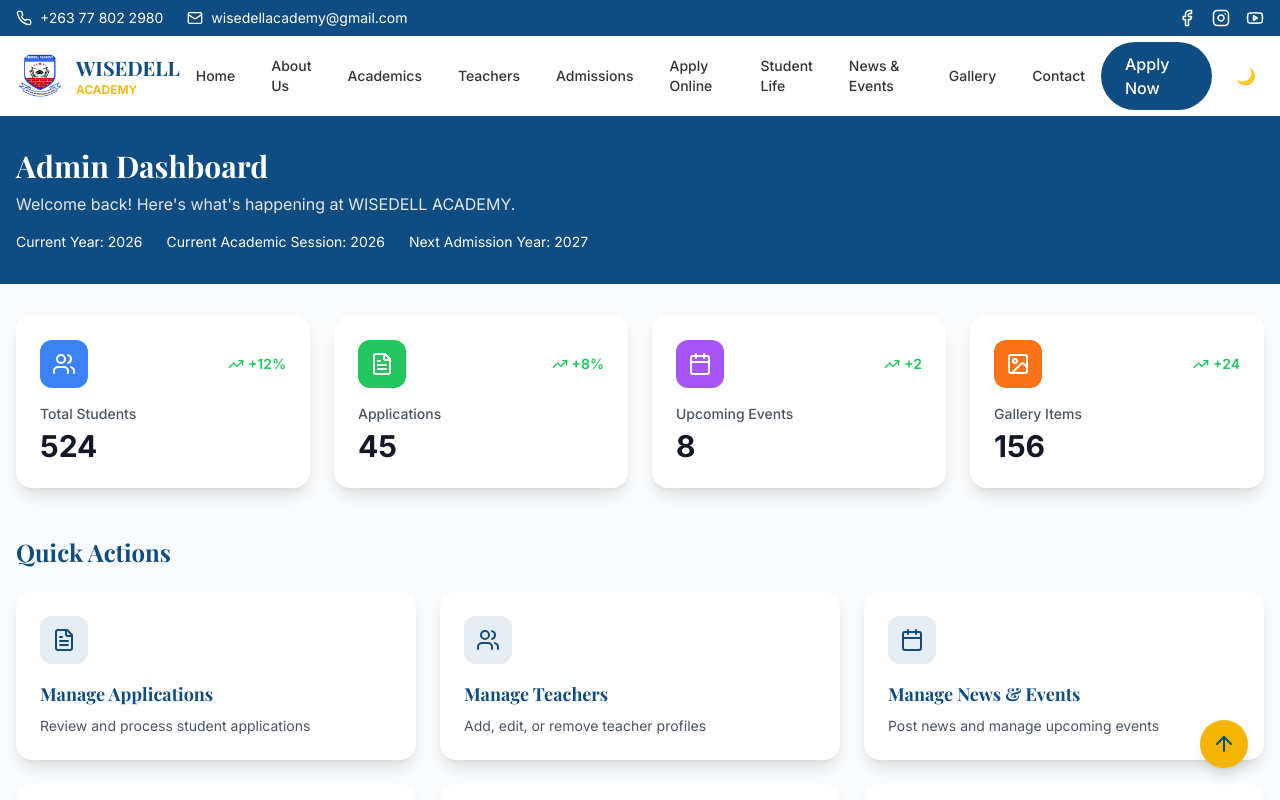
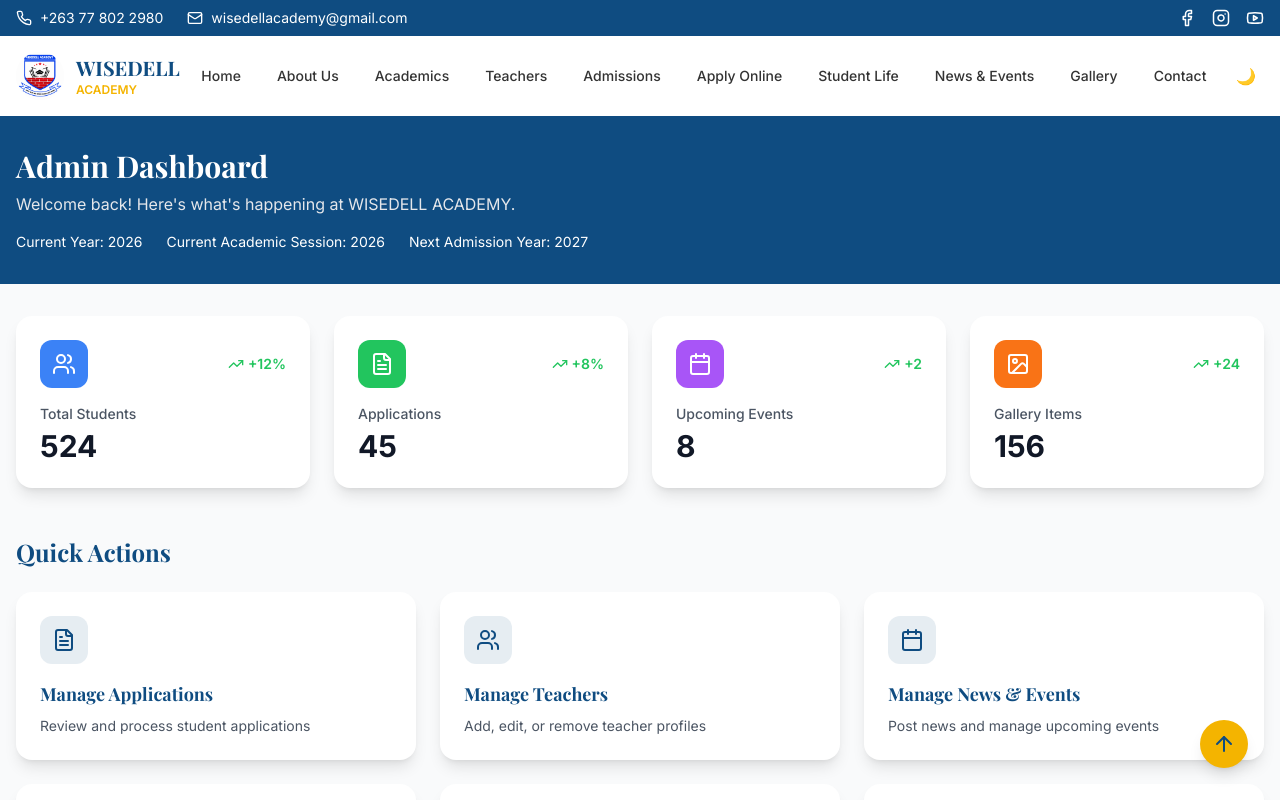
Before and after one commit to Theboiprowess/Theboiprowess, a Next.js app: page /admin in a window 1280 px wide. Shown: the top 800 px of the page. Built offline with nearby package versions, Linux system fonts and the light colour scheme; a web font is replaced by a local one.

Commit message:
Remove Apply Now button from header navigation

```diff
--- a/src/components/Header.tsx
+++ b/src/components/Header.tsx
@@ -108,12 +108,6 @@ export default function Header() {
 
             {/* CTA Buttons */}
             <div className="hidden lg:flex items-center gap-4">
-              <Link
-                href="/admissions"
-                className="bg-primary text-white px-6 py-2.5 rounded-full font-medium hover:bg-primary-dark transition-all hover:shadow-lg"
-              >
-                Apply Now
-              </Link>
               <button
                 onClick={() => setTheme(theme === "dark" ? "light" : "dark")}
                 className="p-2 rounded-full hover:bg-gray-100 transition-colors"
@@ -161,12 +155,6 @@ export default function Header() {
                     {item.name}
                   </Link>
                 ))}
-                <Link
-                  href="/admissions"
-                  className="bg-primary text-white px-6 py-3 rounded-lg font-medium text-center hover:bg-primary-dark transition-colors mt-2"
-                >
-                  Apply Now
-                </Link>
               </div>
             </div>
           )}
```
